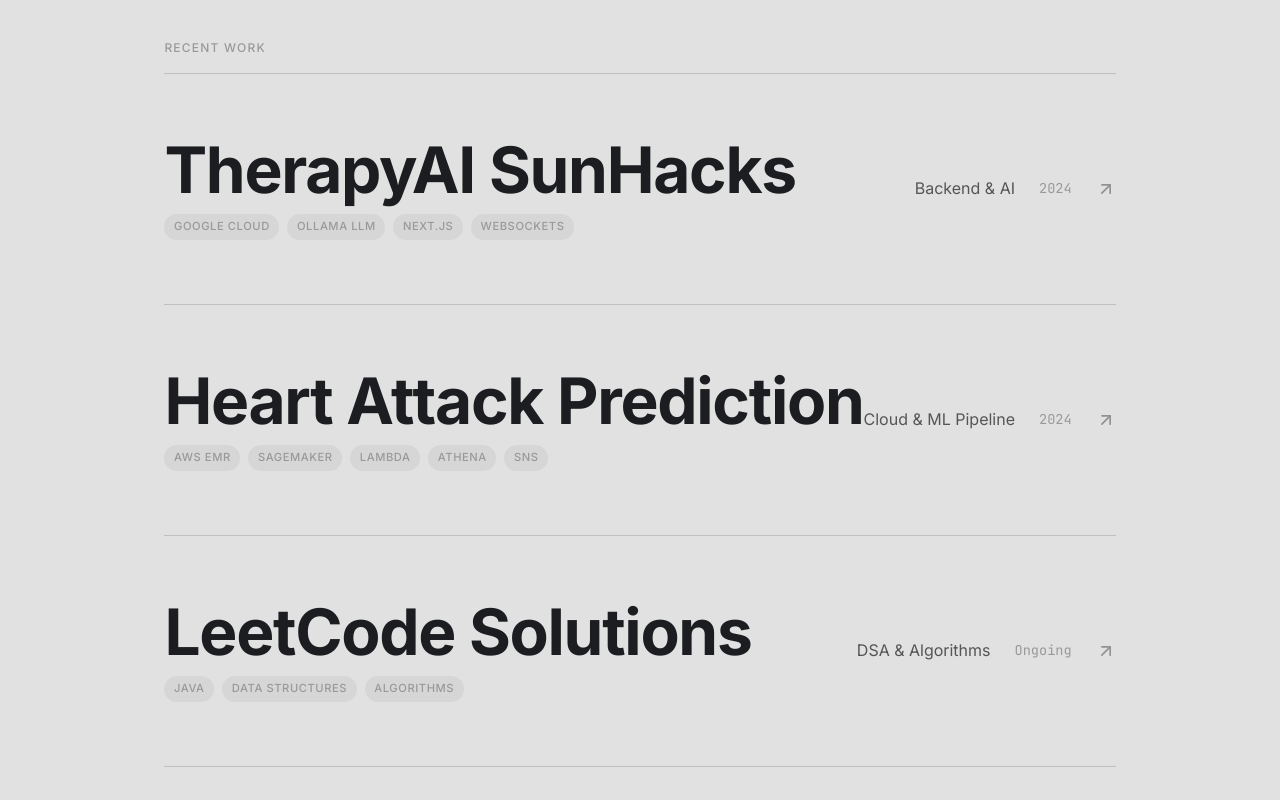
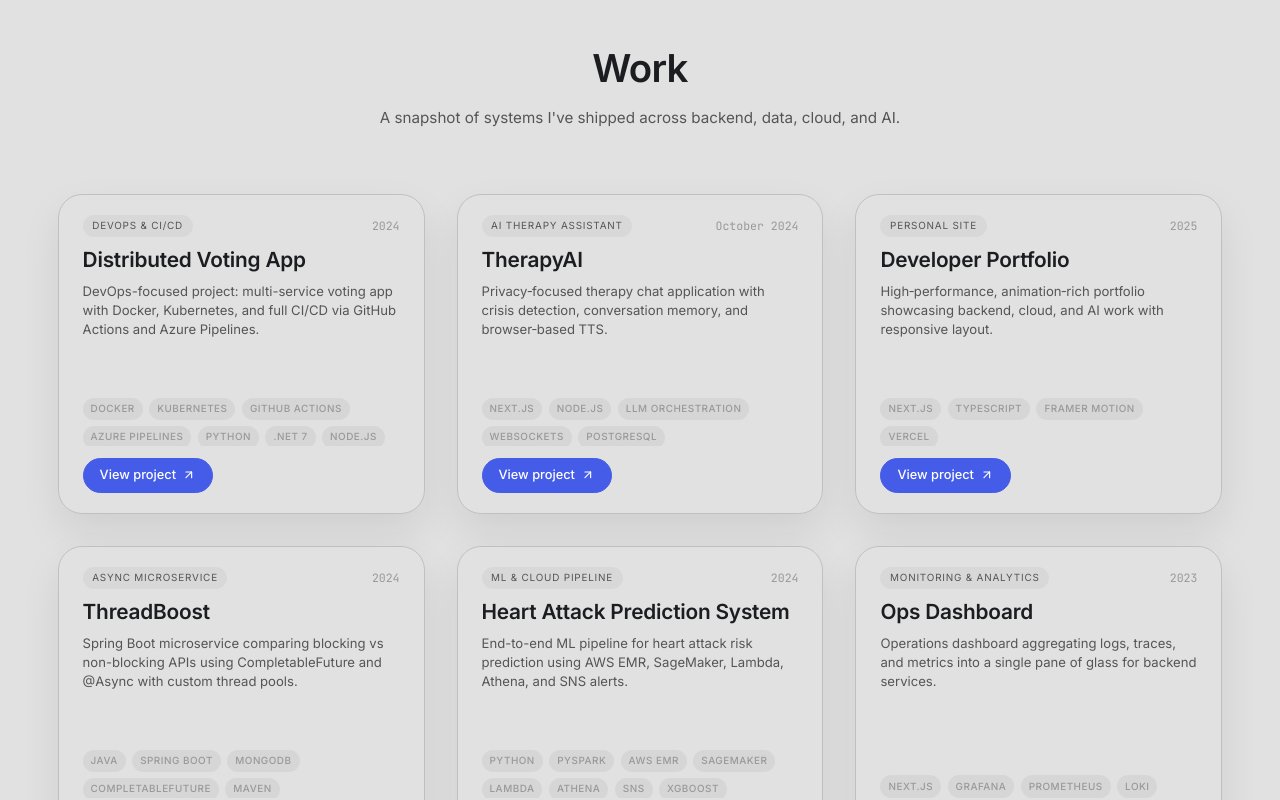
Before and after one commit to JayeshDevre/jayeshdevre-portfolio, a Next.js app: page / in a window 1280 px wide. Shown: the part 3280-4080 px from the top of the page. Built offline with nearby package versions, Linux system fonts and the light colour scheme.

Commit message:
created and modified project section

```diff
--- a/app/components/Projects.module.css
+++ b/app/components/Projects.module.css
@@ -7,230 +7,327 @@
 }
 
 .container {
-  max-width: var(--max-width);
+  width: 100%;
+  max-width: min(1600px, 96vw);
   margin: 0 auto;
   padding: 0 var(--space-md);
 }
 
-.label {
-  font-size: 0.75rem;
-  font-weight: 500;
-  text-transform: uppercase;
-  letter-spacing: 0.1em;
-  color: var(--text-muted);
-  display: block;
-  margin-bottom: var(--space-sm);
+.header {
+  margin-bottom: var(--space-lg);
+  text-align: center;
 }
 
-.divider {
-  width: 100%;
-  height: 1px;
-  background: var(--border);
-  margin-bottom: 0;
+.title {
+  font-size: clamp(1.6rem, 3vw, 2.4rem);
+  font-weight: 600;
+  letter-spacing: -0.02em;
+  color: var(--text-primary);
+  margin: 0;
 }
 
-/* Project rows */
-.list {
+.subtitle {
+  margin: 0.5rem 0 0;
+  font-size: 0.95rem;
+  color: var(--text-secondary);
+  line-height: 1.5;
+}
+
+.grid {
+  display: grid;
+  grid-template-columns: repeat(3, minmax(0, 1fr));
+  gap: var(--space-md);
+}
+
+/* Flip card wrapper: fixed height so all cards match */
+.cardWrapper {
+  perspective: 1000px;
+  height: 320px;
+  cursor: pointer;
+}
+
+/* Framer Motion magnetic wrapper (same pattern as Experience section) */
+.cardMagneticWrap {
+  width: 100%;
+  height: 100%;
+  backface-visibility: hidden;
+}
+
+.card {
+  position: relative;
+  width: 100%;
+  height: 100%;
+  transform-style: preserve-3d;
+  transition: transform 0.6s ease;
+  backface-visibility: hidden;
+  -webkit-font-smoothing: antialiased;
+}
+
+.cardFlipped {
+  transform: rotateY(180deg);
+}
+
+.cardFront,
+.cardBack {
+  position: absolute;
+  inset: 0;
+  border-radius: var(--radius-lg);
+  border: 1px solid var(--border);
+  padding: 1.25rem 1.5rem;
+  box-shadow: 0 18px 40px rgba(0, 0, 0, 0.08);
+  backface-visibility: hidden;
+  -webkit-backface-visibility: hidden;
   display: flex;
   flex-direction: column;
+  gap: 0.5rem;
+  overflow: hidden;
+  -webkit-font-smoothing: subpixel-antialiased;
 }
 
-.row {
-  display: flex;
-  align-items: center;
-  justify-content: space-between;
-  padding: var(--space-lg) 0;
-  border-bottom: 1px solid var(--border);
-  text-decoration: none;
-  color: var(--text-primary);
-  position: relative;
-  overflow: hidden;
-  transition: padding var(--transition-smooth);
+.cardFront {
+  background: var(--bg);
+  transition: background 0.2s ease, border-color 0.2s ease, box-shadow 0.25s ease;
 }
 
-.row:hover {
-  padding-left: 1rem;
+.cardWrapper:hover .cardFront {
+  background: rgba(0, 0, 0, 0.02);
+  border-color: rgba(0, 0, 0, 0.18);
+  box-shadow: 0 24px 48px rgba(0, 0, 0, 0.12);
 }
 
-.row:hover .arrowIcon {
-  transform: translate(4px, -4px);
-  opacity: 1;
+.cardBack {
+  background: var(--bg);
+  transform: rotateY(180deg);
+  transition: box-shadow 0.25s ease;
 }
 
-.row:hover .projectTitle {
-  letter-spacing: -0.01em;
+.cardWrapper:hover .cardBack {
+  box-shadow: 0 24px 48px rgba(0, 0, 0, 0.12);
 }
 
-.rowLeft {
+.cardTop {
   display: flex;
   flex-direction: column;
-  gap: 0.75rem;
+  gap: 0.35rem;
+  min-height: 0;
+  flex: 1 1 auto;
 }
 
-.projectTitle {
-  font-size: clamp(2rem, 5vw, 4rem);
-  font-weight: 700;
-  letter-spacing: -0.02em;
-  line-height: 1;
-  transition: letter-spacing var(--transition-smooth);
+.badgeRow {
+  display: flex;
+  justify-content: space-between;
+  align-items: center;
+  gap: 0.75rem;
+  font-size: 0.7rem;
 }
 
-.techTags {
+.categoryBadge {
+  padding: 0.2rem 0.6rem;
+  border-radius: 999px;
+  background: rgba(0, 0, 0, 0.04);
+  color: var(--text-secondary);
+  text-transform: uppercase;
+  letter-spacing: 0.08em;
+  font-size: 0.62rem;
+}
+
+.yearBadge {
+  font-size: 0.72rem;
+  color: var(--text-muted);
+  font-family: var(--font-mono);
+}
+
+.cardTitle {
+  font-size: clamp(1.05rem, 2.2vw, 1.3rem);
+  font-weight: 600;
+  letter-spacing: -0.01em;
+  color: var(--text-primary);
+  margin: 0;
+}
+
+.summary {
+  margin: 0;
+  font-size: 0.82rem;
+  color: var(--text-secondary);
+  line-height: 1.45;
+  display: -webkit-box;
+  -webkit-line-clamp: 3;
+  -webkit-box-orient: vertical;
+  overflow: hidden;
+}
+
+.techRow {
   display: flex;
   flex-wrap: wrap;
-  gap: 0.5rem;
+  gap: 0.4rem;
+  max-height: 3rem;
+  overflow: hidden;
+  flex-shrink: 0;
+  align-content: flex-start;
 }
 
-.tag {
-  font-size: 0.7rem;
+.techPill {
+  font-size: 0.62rem;
   font-weight: 500;
   text-transform: uppercase;
   letter-spacing: 0.05em;
   color: var(--text-muted);
   background: rgba(0, 0, 0, 0.05);
-  padding: 0.25rem 0.6rem;
+  padding: 0.2rem 0.5rem;
   border-radius: var(--radius-full);
+  transition: background 0.2s ease, color 0.2s ease, transform 0.2s ease;
 }
 
-.rowRight {
+.techPill:hover {
+  background: rgba(69, 92, 233, 0.2);
+  color: var(--accent);
+  transform: translateY(-1px);
+}
+
+.cardFooter {
   display: flex;
+  justify-content: space-between;
   align-items: center;
+  gap: 1rem;
+  margin-top: auto;
+  flex-shrink: 0;
+  padding-top: 0.25rem;
+}
+
+.viewLink {
+  display: inline-flex;
+  align-items: center;
+  gap: 0.4rem;
+  padding: 0.4rem 1rem;
+  border-radius: 999px;
+  border: 1px solid var(--accent);
+  background: var(--accent);
+  color: #fff;
+  font-size: 0.8rem;
+  font-weight: 500;
+  text-decoration: none;
+  transition: background 0.2s ease, transform 0.2s ease, box-shadow 0.2s ease;
+}
+
+.viewLink:hover {
+  transform: translateY(-1px);
+  box-shadow: 0 10px 26px rgba(0, 0, 0, 0.15);
+}
+
+.viewIcon {
+  font-size: 0.85rem;
+}
+
+.detailsToggle {
+  border: none;
+  background: transparent;
+  color: var(--text-secondary);
+  font-size: 0.85rem;
+  display: inline-flex;
+  align-items: center;
+  gap: 0.35rem;
+  cursor: pointer;
+  padding: 0;
+}
+
+.chevron {
+  display: inline-block;
+  transition: transform 0.2s ease;
+}
+
+.chevronOpen {
+  transform: rotate(180deg);
+}
+
+.details {
+  margin-top: 1rem;
+  padding-top: 0.75rem;
+  border-top: 1px solid var(--border);
+  display: grid;
+  grid-template-columns: 1.3fr 1fr;
   gap: 1.5rem;
+  font-size: 0.9rem;
+  color: var(--text-secondary);
+}
+
+.detailsColumn h4 {
+  font-size: 0.8rem;
+  text-transform: uppercase;
+  letter-spacing: 0.12em;
+  color: var(--text-muted);
+  margin: 0 0 0.5rem;
+}
+
+.detailsColumn ul {
+  margin: 0;
+  padding-left: 1.1rem;
+  line-height: 1.6;
+}
+
+.overview {
+  margin: 0;
+  line-height: 1.6;
+}
+
+.backContent {
+  display: flex;
+  flex-direction: column;
+  gap: 0.9rem;
+}
+
+.impactList {
+  margin: 0;
+  padding-left: 1rem;
+  font-size: 0.82rem;
+  line-height: 1.5;
+  color: var(--text-secondary);
+  flex: 1 1 auto;
+  min-height: 0;
+}
+
+.impactList li + li {
+  margin-top: 0.3rem;
+}
+
+.impactLabel {
+  font-weight: 500;
+  color: var(--text-primary);
+}
+
+/* Flip hint on back */
+.cardBackHint {
+  font-size: 0.72rem;
+  color: var(--text-muted);
+  margin-top: auto;
+  padding-top: 0.35rem;
   flex-shrink: 0;
 }
 
-.category {
-  font-size: 1rem;
-  color: var(--text-secondary);
-  white-space: nowrap;
+/* Responsive */
+@media (max-width: 1024px) {
+  .grid {
+    grid-template-columns: repeat(2, minmax(0, 1fr));
+  }
 }
 
-.year {
-  font-size: 0.85rem;
-  color: var(--text-muted);
-  font-family: var(--font-mono);
-}
-
-.arrowIcon {
-  font-size: 1.25rem;
-  opacity: 0.4;
-  transition: var(--transition-fast);
-}
-
-/* Hover overlay */
-.hoverOverlay {
-  position: absolute;
-  bottom: 0;
-  left: 0;
-  right: 0;
-  background: var(--bg-dark);
-  color: var(--text-light);
-  padding: 1rem 1.5rem;
-  font-size: 0.85rem;
-  line-height: 1.6;
-  transform: translateY(100%);
-  transition: transform var(--transition-smooth);
-}
-
-.row:hover .hoverOverlay {
-  transform: translateY(0);
-}
-
-/* More work button */
-.moreWork {
-  display: flex;
-  justify-content: center;
-  padding-top: var(--space-lg);
-}
-
-.moreBtn {
-  display: inline-flex;
-  align-items: center;
-  padding: 1rem 2.5rem;
-  border: 1px solid var(--border);
-  border-radius: var(--radius-full);
-  font-size: 0.9rem;
-  font-weight: 500;
-  color: var(--text-primary);
-  text-decoration: none;
-  transition: var(--transition-fast);
-}
-
-.moreBtn:hover {
-  background: var(--bg-dark);
-  color: var(--text-light);
-  border-color: var(--bg-dark);
-}
-
-/* Responsive */
 @media (max-width: 768px) {
-  .projects {
-    padding: var(--space-lg) 0;
-  }
-
   .projects .container {
     padding-left: var(--space-sm);
     padding-right: var(--space-sm);
   }
 
-  .row {
-    flex-direction: column;
-    align-items: flex-start;
-    gap: 1rem;
-    padding: var(--space-md) 0;
+  .grid {
+    grid-template-columns: 1fr;
   }
 
-  .rowRight {
-    gap: 1rem;
-  }
-
-  .projectTitle {
-    font-size: clamp(1.5rem, 5vw, 2.5rem);
-  }
-
-  .hoverOverlay {
-    position: relative;
-    transform: none;
-    background: transparent;
-    color: var(--text-secondary);
-    padding: 0;
-    font-size: 0.85rem;
-    display: block;
-  }
-
-  .moreWork {
-    padding-top: var(--space-md);
-  }
-
-  .moreBtn {
-    padding: 0.875rem 2rem;
-    font-size: 0.9rem;
-    min-height: 44px;
-    align-items: center;
-    justify-content: center;
+  .details {
+    grid-template-columns: 1fr;
   }
 }
 
 @media (max-width: 480px) {
-  .projects {
-    padding: var(--space-md) 0;
-  }
-
   .projects .container {
     padding-left: 1rem;
     padding-right: 1rem;
   }
-
-  .row {
-    padding: var(--space-sm) 0;
-  }
-
-  .projectTitle {
-    font-size: 1.35rem;
-  }
-
-  .category,
-  .year {
-    font-size: 0.8rem;
-  }
 }
--- a/app/components/Projects.tsx
+++ b/app/components/Projects.tsx
@@ -1,109 +1,243 @@
 "use client";
 
-import { useRef } from "react";
+import { useRef, useState } from "react";
 import { motion, useInView } from "framer-motion";
 import styles from "./Projects.module.css";
 import { FiArrowUpRight } from "react-icons/fi";
 
-const projects = [
+type Project = {
+  id: string;
+  title: string;
+  category: string;
+  date: string;
+  summary: string;
+  importance: string;
+  helps: string;
+  impact: string;
+  tech: string[];
+  link?: string;
+};
+
+const projects: Project[] = [
   {
-    title: "TherapyAI SunHacks",
-    category: "Backend & AI",
-    description:
-      "Privacy-focused therapy chat app with crisis detection, conversation memory, and browser-based TTS. Hackathon Winner 🏆",
-    tech: ["Google Cloud", "Ollama LLM", "Next.js", "WebSockets"],
-    link: "https://github.com/JayeshDevre/TherapyAI-SunHacks",
-    year: "2024",
+    id: "distributed-voting",
+    title: "Distributed Voting App",
+    category: "DevOps & CI/CD",
+    date: "2024",
+    summary:
+      "DevOps-focused project: multi-service voting app with Docker, Kubernetes, and full CI/CD via GitHub Actions and Azure Pipelines.",
+    importance: "Emphasizes DevOps—containerization, orchestration (Docker Compose, Swarm, K8s), and automated build/deploy pipelines.",
+    helps: "Showcases production-style deployment and CI/CD for polyglot services (Python, .NET 7, Node.js) with Redis and Postgres.",
+    impact:
+      "Demonstrates end-to-end DevOps: Docker images, K8s specs, path-based CI builds, and multi-platform image pushes (GitHub Actions, Azure Pipelines).",
+    tech: ["Docker", "Kubernetes", "GitHub Actions", "Azure Pipelines", "Python", ".NET 7", "Node.js", "Redis", "PostgreSQL"],
+    link: "https://github.com/JayeshDevre/Distributed-Voting-App",
   },
   {
-    title: "Heart Attack Prediction",
-    category: "Cloud & ML Pipeline",
-    description:
-      "End-to-end ML pipeline for health risk prediction with XGBoost on SageMaker, real-time predictions via Lambda, and automated SNS alerts.",
-    tech: ["AWS EMR", "SageMaker", "Lambda", "Athena", "SNS"],
-    link: "https://github.com/JayeshDevre/Intelligent-heart-attack-prediction-system",
-    year: "2024",
+    id: "therapyai",
+    title: "TherapyAI",
+    category: "AI Therapy Assistant",
+    date: "October 2024",
+    summary:
+      "Privacy‑focused therapy chat application with crisis detection, conversation memory, and browser‑based TTS.",
+    importance: "Demonstrates ability to apply LLMs safely in a sensitive domain with guardrails.",
+    helps: "Gives users a private, always‑available companion while escalating potential crises faster.",
+    impact:
+      "Handled intense hackathon traffic with zero downtime and won the event by shipping a polished MVP.",
+    tech: ["Next.js", "Node.js", "LLM Orchestration", "WebSockets", "PostgreSQL"],
+    link: "https://github.com/JayeshDevre/TherapyAI-SunHacks",
   },
   {
-    title: "LeetCode Solutions",
-    category: "DSA & Algorithms",
-    description:
-      "Daily algorithmic problem-solving in Java demonstrating strong data structures and algorithm knowledge.",
-    tech: ["Java", "Data Structures", "Algorithms"],
-    link: "https://github.com/JayeshDevre/Leetcode-Solutions",
-    year: "Ongoing",
+    id: "portfolio",
+    title: "Developer Portfolio",
+    category: "Personal Site",
+    date: "2025",
+    summary:
+      "High‑performance, animation‑rich portfolio showcasing backend, cloud, and AI work with responsive layout.",
+    importance: "Acts as a living product to showcase my UX, performance, and frontend engineering decisions.",
+    helps: "Helps recruiters and collaborators quickly understand what I build and how I think about systems.",
+    impact:
+      "Consistently loads fast on mobile and desktop, and makes it trivial to add new case studies over time.",
+    tech: ["Next.js", "TypeScript", "Framer Motion", "Vercel"],
+    link: "https://github.com/JayeshDevre",
+  },
+  {
+    id: "threadboost",
+    title: "ThreadBoost",
+    category: "Async Microservice",
+    date: "2024",
+    summary:
+      "Spring Boot microservice comparing blocking vs non-blocking APIs using CompletableFuture and @Async with custom thread pools.",
+    importance: "Demonstrates practical async programming in Spring Boot and measurable performance gains.",
+    helps: "Shows how non-blocking endpoints improve throughput and reduce latency for CRUD and file I/O.",
+    impact:
+      "Achieved 95.6% faster CRUD workflows and 85% faster file read/write in benchmarks vs blocking approach.",
+    tech: ["Java", "Spring Boot", "MongoDB", "CompletableFuture", "Maven"],
+    link: "https://github.com/JayeshDevre/ThreadBoost",
+  },
+  {
+    id: "heart-attack-prediction",
+    title: "Heart Attack Prediction System",
+    category: "ML & Cloud Pipeline",
+    date: "2024",
+    summary:
+      "End-to-end ML pipeline for heart attack risk prediction using AWS EMR, SageMaker, Lambda, Athena, and SNS alerts.",
+    importance: "Shows building a full ML pipeline on AWS: data processing, model training, inference, and analytics.",
+    helps: "Processes patient vitals, trains XGBoost on SageMaker, runs real-time Lambda predictions with SNS alerts.",
+    impact:
+      "Delivers automated high-risk patient alerts and queryable analytics via Athena on processed and prediction data.",
+    tech: ["Python", "PySpark", "AWS EMR", "SageMaker", "Lambda", "Athena", "SNS", "XGBoost"],
+    link: "https://github.com/JayeshDevre/Intelligent-heart-attack-prediction-system",
+  },
+  {
+    id: "dashboards",
+    title: "Ops Dashboard",
+    category: "Monitoring & Analytics",
+    date: "2023",
+    summary:
+      "Operations dashboard aggregating logs, traces, and metrics into a single pane of glass for backend services.",
+    importance: "Highlights experience building observability tools that engineers actually use during incidents.",
+    helps: "Helps on‑call engineers see logs, metrics, and traces in one place instead of juggling tools.",
+    impact:
+      "Shortened incident investigation time by centralizing signals and adding clear SLO and release context.",
+    tech: ["Next.js", "Grafana", "Prometheus", "Loki"],
+    link: "https://github.com/JayeshDevre",
   },
 ];
 
 export default function Projects() {
   const ref = useRef(null);
   const isInView = useInView(ref, { once: true, margin: "-100px" });
+  const [openProjectId, setOpenProjectId] = useState<string | null>(null);
+  const [cardMagnet, setCardMagnet] = useState<Record<string, { x: number; y: number }>>({});
+
+  const toggleProject = (id: string) => {
+    setOpenProjectId((current) => (current === id ? null : id));
+  };
 
   return (
     <section className={styles.projects} id="work" ref={ref}>
       <div className={styles.container}>
-        <motion.span
-          className={styles.label}
-          initial={{ opacity: 0 }}
-          animate={isInView ? { opacity: 1 } : {}}
-          transition={{ duration: 0.5 }}
+        {/* Section heading */}
+        <motion.div
+          className={styles.header}
+          initial={{ opacity: 0, y: 18 }}
+          animate={isInView ? { opacity: 1, y: 0 } : {}}
+          transition={{ duration: 0.6, ease: [0.4, 0, 0.2, 1] }}
         >
-          RECENT WORK
-        </motion.span>
+          <h2 className={styles.title}>Work</h2>
+          <p className={styles.subtitle}>
+            A snapshot of systems I&apos;ve shipped across backend, data, cloud, and AI.
+          </p>
+        </motion.div>
 
-        <div className={styles.divider} />
+        {/* Project cards */}
+        <motion.div
+          className={styles.grid}
+          initial={{ opacity: 0, y: 24 }}
+          animate={isInView ? { opacity: 1, y: 0 } : {}}
+          transition={{ duration: 0.6, delay: 0.2 }}
+        >
+          {projects.map((project) => {
+            const isFlipped = openProjectId === project.id;
 
-        <div className={styles.list}>
-          {projects.map((project, i) => (
-            <motion.a
-              key={project.title}
-              href={project.link}
-              target="_blank"
-              rel="noopener noreferrer"
-              className={styles.row}
-              initial={{ opacity: 0, y: 30 }}
-              animate={isInView ? { opacity: 1, y: 0 } : {}}
-              transition={{ duration: 0.5, delay: 0.2 + i * 0.15 }}
+            const handleCardMouseMove = (e: React.MouseEvent<HTMLDivElement>) => {
+              const { clientX, clientY } = e;
+              const { width, height, left, top } = e.currentTarget.getBoundingClientRect();
+              const centerX = left + width / 2;
+              const centerY = top + height / 2;
+              const moveX = Math.round((clientX - centerX) * 0.07);
+              const moveY = Math.round((clientY - centerY) * 0.07);
+              setCardMagnet((prev) => ({ ...prev, [project.id]: { x: moveX, y: moveY } }));
+            };
+
+            const handleCardMouseLeave = () => {
+              setCardMagnet((prev) => ({ ...prev, [project.id]: { x: 0, y: 0 } }));
+            };
+
+            return (
+              <div
+                key={project.id}
+                className={styles.cardWrapper}
+                onClick={() => toggleProject(project.id)}
+                role="button"
+                tabIndex={0}
+                onKeyDown={(e) => {
+                  if (e.key === "Enter" || e.key === " ") {
+                    e.preventDefault();
+                    toggleProject(project.id);
+                  }
+                }}
+                aria-label={`${project.title}, click to flip card`}
               >
-              <div className={styles.rowLeft}>
-                <h3 className={styles.projectTitle}>{project.title}</h3>
-                <div className={styles.techTags}>
+                <motion.div
+                  className={styles.cardMagneticWrap}
+                  animate={{ x: cardMagnet[project.id]?.x ?? 0, y: cardMagnet[project.id]?.y ?? 0 }}
+                  transition={{ type: "spring", stiffness: 170, damping: 16, mass: 0.12 }}
+                  onMouseMove={handleCardMouseMove}
+                  onMouseLeave={handleCardMouseLeave}
+                >
+                  <div className={`${styles.card} ${isFlipped ? styles.cardFlipped : ""}`}>
+                  {/* Front: category, date, title, summary, tech, View project */}
+                  <div className={styles.cardFront}>
+                    <div className={styles.cardTop}>
+                      <div className={styles.badgeRow}>
+                        <span className={styles.categoryBadge}>{project.category}</span>
+                        <span className={styles.yearBadge}>{project.date}</span>
+                      </div>
+                      <h3 className={styles.cardTitle}>{project.title}</h3>
+                      <p className={styles.summary}>{project.summary}</p>
+                    </div>
+                    <div className={styles.techRow}>
                       {project.tech.map((t) => (
-                    <span key={t} className={styles.tag}>
+                        <span key={t} className={styles.techPill}>
                           {t}
                         </span>
                       ))}
                     </div>
+                    <div className={styles.cardFooter}>
+                      {project.link && (
+                        <a
+                          href={project.link}
+                          target="_blank"
+                          rel="noopener noreferrer"
+                          className={styles.viewLink}
+                          onClick={(e) => e.stopPropagation()}
+                        >
+                          <span>View project</span>
+                          <FiArrowUpRight className={styles.viewIcon} />
+                        </a>
+                      )}
+                    </div>
                   </div>
 
-              <div className={styles.rowRight}>
-                <span className={styles.category}>{project.category}</span>
-                <span className={styles.year}>{project.year}</span>
-                <FiArrowUpRight className={styles.arrowIcon} />
+                  {/* Back: category, date, then Skills used / Problem solved / Impact */}
+                  <div className={styles.cardBack}>
+                    <div className={styles.badgeRow}>
+                      <span className={styles.categoryBadge}>{project.category}</span>
+                      <span className={styles.yearBadge}>{project.date}</span>
                     </div>
-
-              {/* Hover description overlay */}
-              <div className={styles.hoverOverlay}>
-                <p>{project.description}</p>
+                    <ul className={styles.impactList}>
+                      <li>
+                        <span className={styles.impactLabel}>What it demonstrates:</span>{" "}
+                        {project.importance}
+                      </li>
+                      <li>
+                        <span className={styles.impactLabel}>Problem solved:</span>{" "}
+                        {project.helps}
+                      </li>
+                      <li>
+                        <span className={styles.impactLabel}>Impact:</span>{" "}
+                        {project.impact}
+                      </li>
+                    </ul>
+                    <p className={styles.cardBackHint}>Click to flip back</p>
                   </div>
-            </motion.a>
-          ))}
                 </div>
-
-        <motion.div
-          className={styles.moreWork}
-          initial={{ opacity: 0, y: 20 }}
-          animate={isInView ? { opacity: 1, y: 0 } : {}}
-          transition={{ duration: 0.5, delay: 0.8 }}
-        >
-          <a
-            href="https://github.com/JayeshDevre"
-            target="_blank"
-            rel="noopener noreferrer"
-            className={styles.moreBtn}
-          >
-            More work
-          </a>
+                </motion.div>
+              </div>
+            );
+          })}
         </motion.div>
       </div>
     </section>
--- a/app/components/Skills.tsx
+++ b/app/components/Skills.tsx
@@ -6,20 +6,20 @@ import styles from "./Skills.module.css";
 
 const skillsData = [
   {
-    category: "Backend Systems",
-    items: ["Java", "Spring Boot", "Multithreading", "Concurrency", "Node.js", "System Design"],
+    category: "Backend & APIs",
+    items: ["Java", "Spring Boot", "Node.js", "Python", ".NET", "System Design", "REST", "WebSockets"],
   },
   {
     category: "Cloud & DevOps",
-    items: ["AWS", "Docker", "Kubernetes", "Kafka", "Azure", "CI/CD"],
+    items: ["AWS", "Docker", "Kubernetes", "CI/CD", "GitHub Actions", "Azure Pipelines", "Terraform"],
   },
   {
-    category: "Languages & DB",
-    items: ["Python", "Go", "C/C++", "JavaScript", "PostgreSQL", "MongoDB"],
+    category: "Data & ML",
+    items: ["PostgreSQL", "MongoDB", "Redis", "PySpark", "XGBoost", "SageMaker", "TensorFlow", "Scikit-learn"],
   },
   {
-    category: "AI / ML",
-    items: ["TensorFlow", "PyTorch", "AWS Bedrock", "Gemini API", "Scikit-learn"],
+    category: "Frontend & Tools",
+    items: ["Next.js", "TypeScript", "React", "Framer Motion", "Grafana", "Prometheus"],
   },
 ];
 
```
Lines whose indentation alone changed are shown as unchanged.
